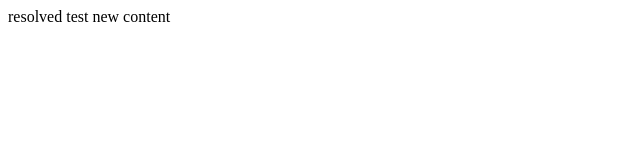
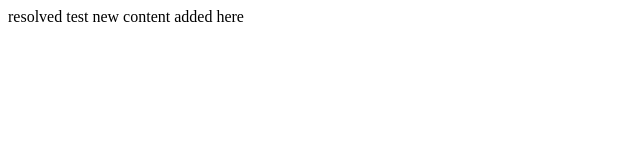
Before and after one commit to 10xjs/Dashboard-Enhancement-Suite, a browser extension: page test.html in a window 1280 px wide. Shown: the full height of the page, 0-640 px from the left. Drawn offline with nearby package versions, Linux system fonts and the light colour scheme; no server answers.

Commit message:
added more text

```diff
--- a/test.html
+++ b/test.html
@@ -11,7 +11,7 @@
 
 resolved test
 
-new content
+new content added here
 
 </body>
 </html>
```
